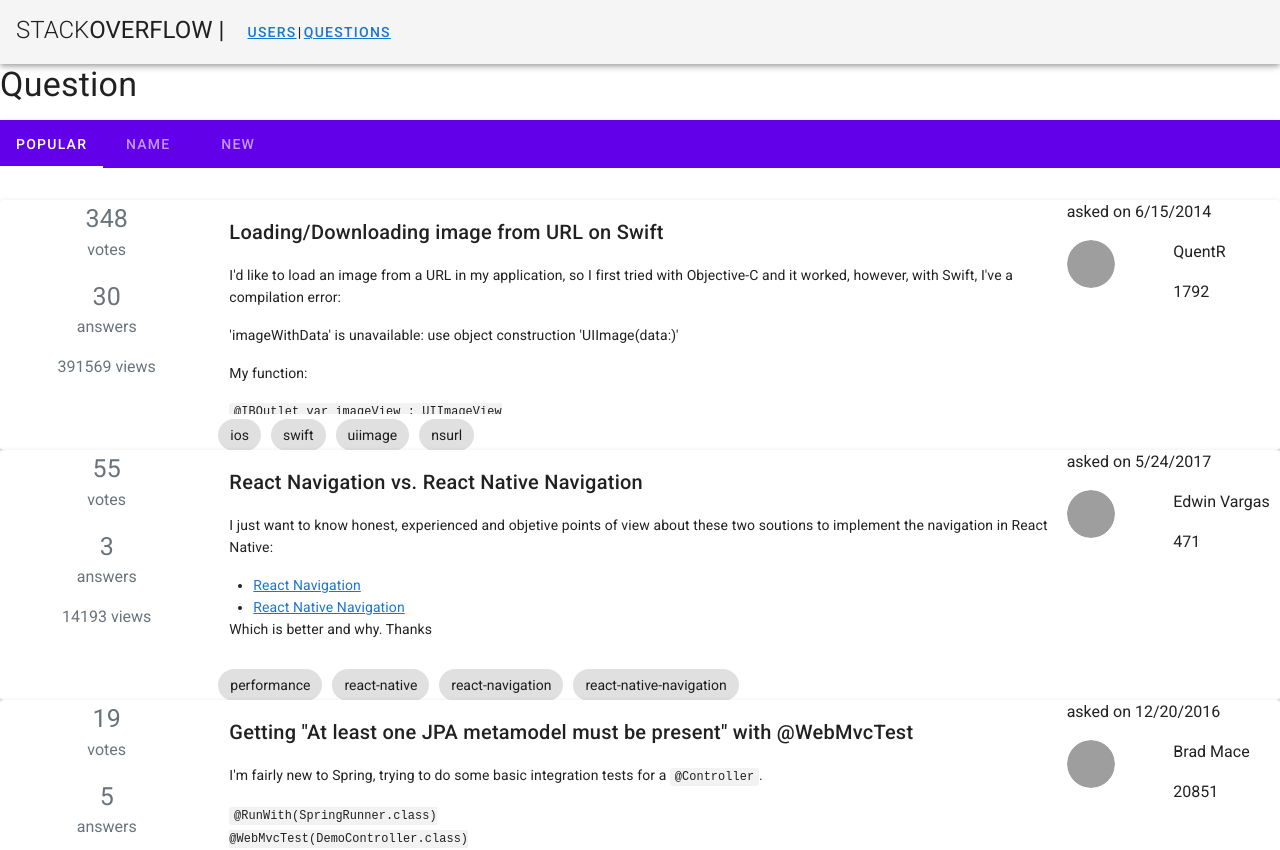
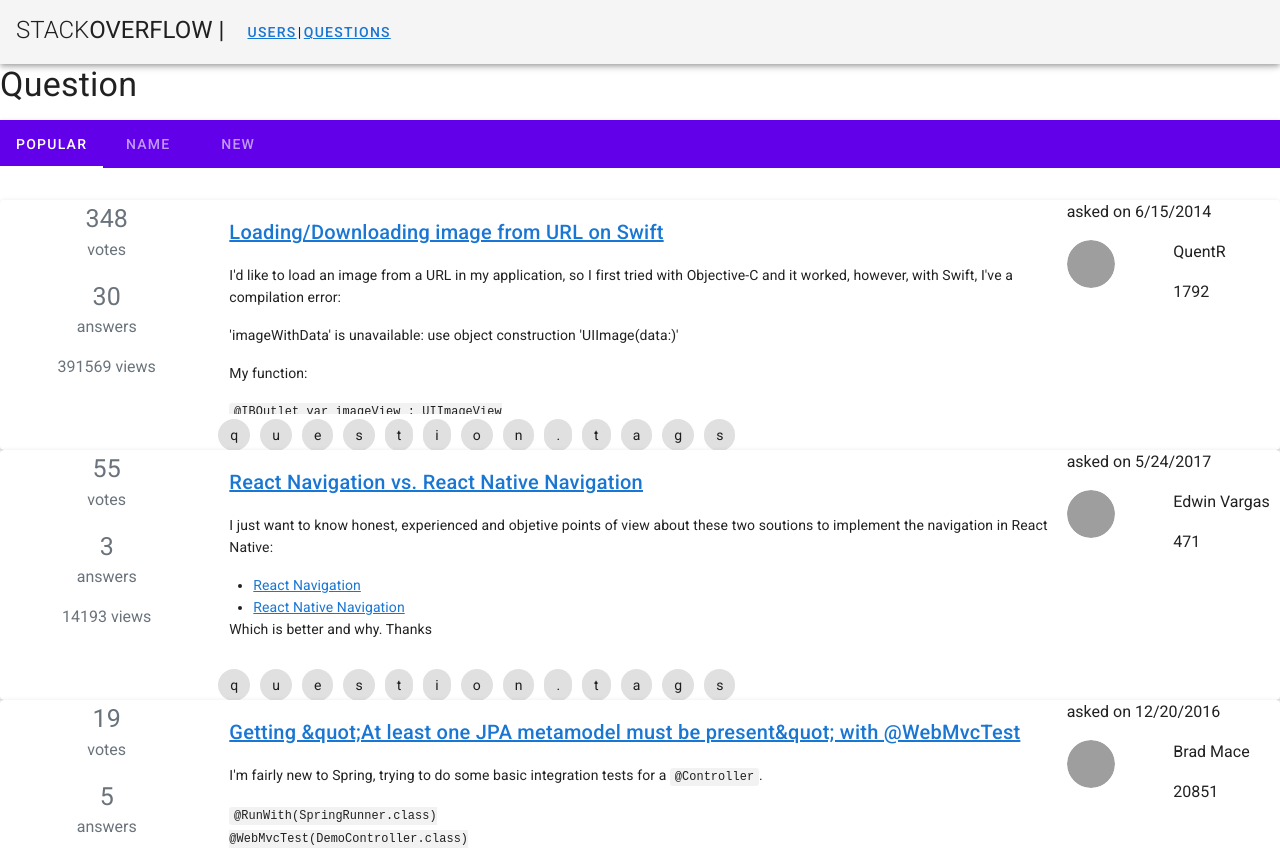
Before and after one commit to adiaconu-pent/vue-test, a Vue app: page /questions in a window 1280 px wide. Shown: the top 850 px of the page. Built offline with nearby package versions, Linux system fonts and the light colour scheme; data requests are answered from the project's data file; grey boxes are pictures that could not be loaded.

Commit message:
Added QuestionBody component to be used in the questions list page and question details page. Added question details page

```diff
--- a/src/components/componentLayout/ComponentLayout.vue
+++ b/src/components/componentLayout/ComponentLayout.vue
@@ -4,8 +4,7 @@
 export default {
   props: {
     title: {
-      type: String,
-      required: true
+      type: String
     },
     error: String,
     isLoading: Boolean
--- /dev/null
+++ b/src/components/questionBody/QuestionBody.vue
@@ -0,0 +1,12 @@
+<template src="./template.html"></template>
+
+<script>
+export default {
+  props: {
+    title: String,
+    body: String,
+    tags: Array,
+    navigate: Boolean
+  }
+};
+</script>
--- /dev/null
+++ b/src/components/questionBody/template.html
@@ -0,0 +1,7 @@
+<div>
+    <v-card-title v-if="navigate">
+        <router-link :to="{ path: `${navigate}` }">{{title}}</router-link>
+    </v-card-title>
+    <v-card-text v-html="body" class="question-body"></v-card-text>
+    <v-chip v-for="tag in tags">{{tag}}</v-chip>
+</div>
--- a/src/router.js
+++ b/src/router.js
@@ -6,6 +6,7 @@
 import Tags from './views/Tags.vue';
 import Home from './views/Home.vue';
 import NotFoundComponent from './components/NotFoundComponent.vue';
+import QuestionDetails from './views/questionDetailsPage/QuestionDetails.vue';
 
 Vue.use(Router);
 
@@ -29,6 +30,10 @@
       component: () => import('./views/questionsListPage/QuestionList.vue'),
     },
     {
+      path: '/questions/:id',
+      component: QuestionDetails,
+    },
+    {
       path: '/users/:id',
       name: 'user',
       component: UserDetails,
--- a/src/services/api/questions.js
+++ b/src/services/api/questions.js
@@ -3,4 +3,5 @@
 const resource = '/questions';
 export default {
   getQuestions: query => instance.get(`${resource}${query}&_order=desc`),
+  getQuestionDetails: id => instance.get(`${resource}/${id}`),
 };
--- /dev/null
+++ b/src/views/questionDetailsPage/QuestionDetails.vue
@@ -0,0 +1,38 @@
+<template src="./template.html"></template>
+<style lang="scss" src='./style.scss'></style>
+
+<script>
+import questionService from "@/services/api/questions";
+import { getAlertError } from "@/services/commonFunctions";
+import ComponentLayout from "@/components/componentLayout/ComponentLayout.vue";
+import QuestionBody from "@/components/questionBody/QuestionBody.vue";
+import { getDateFromInt } from "@/services/commonFunctions";
+export default {
+  data() {
+    return {
+      isLoading: false,
+      data: null,
+      error: ""
+    };
+  },
+  components: { ComponentLayout, QuestionBody },
+  methods: {
+    async getQuestionDetails() {
+      this.isLoading = true;
+      questionService
+        .getQuestionDetails(this.$route.params.id)
+        .then(response => {
+          this.data = response.data;
+        })
+        .catch(error => {
+          this.error = getAlertError(error);
+        })
+        .then(() => (this.isLoading = false));
+    },
+    getDateFromInt
+  },
+  created() {
+    this.getQuestionDetails();
+  }
+};
+</script>
--- /dev/null
+++ b/src/views/questionDetailsPage/template.html
@@ -0,0 +1,17 @@
+<div>
+    <ComponentLayout :error="error" :isLoading="isLoading" />
+    <div v-if="data">
+        <p>{{data.title}}</p>
+        <p>Asked <span>{{getDateFromInt(data.creation_date)}}</span> Active
+            <span>{{getDateFromInt(data.last_activity_date)}}</span> Viewed <span>{{data.view_count}} times</span></p>
+        <v-divider></v-divider>
+    </div>
+    <v-row>
+        <v-col cols="12" md="2">
+            <p>{{data.score}}</p>
+        </v-col>
+        <v-col cols="12" md="10">
+            <QuestionBody :title="data.title" :body="data.body" :tags="data.tags" />
+        </v-col>
+    </v-row>
+</div>
--- a/src/views/questionsListPage/questionsListItem/template.html
+++ b/src/views/questionsListPage/questionsListItem/template.html
@@ -5,10 +5,8 @@
                 :views="question.view_count" />
         </v-col>
         <v-col cols="12" sm="8">
-            <v-card-title v-html="question.title">
-            </v-card-title>
-            <v-card-text v-html="question.body" class="question-body"></v-card-text>
-            <v-chip v-for="tag in question.tags">{{tag}}</v-chip>
+            <QuestionBody :title="question.title" :navigate="`/questions/${question.id}`" :body="question.body"
+                tags="question.tags" />
         </v-col>
         <v-col cols="12" sm="2">
             <div>
```
Also changed, not shown: src/views/questionsListPage/questionsListItem/QuestionsListItem.vue (+6 -1 lines), src/views/questionDetailsPage/style.scss (added).
